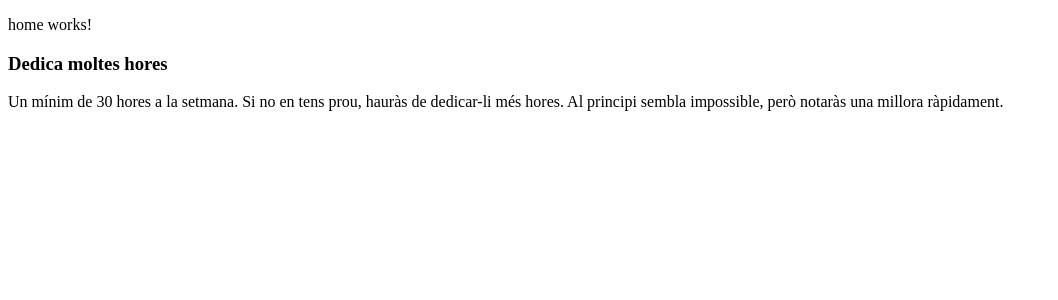
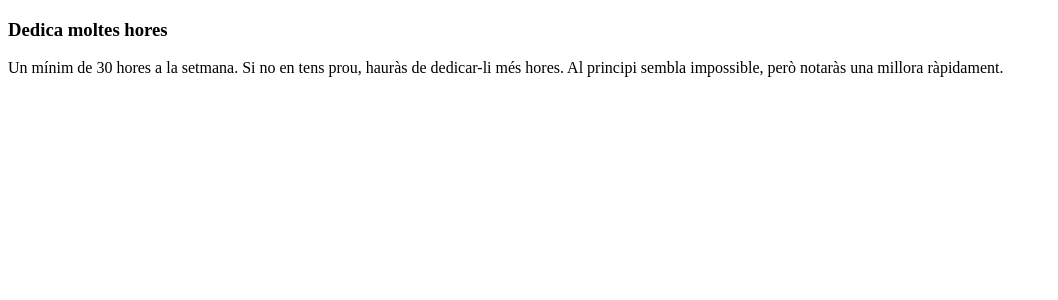
Before and after one commit to soyjuandelgado/IT-S5-Angular-OnBoarding, an Angular app: page / in a window 1280 px wide. Shown: the top 300 px of the page, without its empty margins (0-1058 px from the left). Built offline with nearby package versions, Linux system fonts and the light colour scheme.

Commit message:
show step data in scene

```diff
--- a/src/app/app.html
+++ b/src/app/app.html
@@ -1,5 +1,3 @@
-<main class="main">
-  <app-home></app-home>
-</main>
+<app-home></app-home>
 
 <router-outlet />
--- a/src/app/app.ts
+++ b/src/app/app.ts
@@ -9,5 +9,5 @@ import { Home } from './home/home';
   styleUrl: './app.scss'
 })
 export class App {
-  protected title = 'IT-S5-Angular-OnBoarding';
+  protected title = 'On Boarding';
 }
--- a/src/app/home/home.html
+++ b/src/app/home/home.html
@@ -1,2 +1 @@
-<p>home works!</p>
 <app-scene></app-scene>
--- a/src/app/home/home.ts
+++ b/src/app/home/home.ts
@@ -1,11 +1,12 @@
 import { Component } from '@angular/core';
 import { Scene } from './scene/scene';
+import { Steps } from './steps';
 
 @Component({
   selector: 'app-home',
   imports: [Scene],
   templateUrl: './home.html',
-  styleUrl: './home.scss'
+  styleUrl: './home.scss',
 })
 export class Home {
 
--- a/src/app/home/scene/scene.html
+++ b/src/app/home/scene/scene.html
@@ -1,3 +1,3 @@
-<h3>Dedica moltes hores</h3>
+<h3>{{step.title}}</h3>
 
-Un mínim de 30 hores a la setmana. Si no en tens prou, hauràs de dedicar-li més hores. Al principi sembla impossible, però notaràs una millora ràpidament.
+{{step.description}}
--- a/src/app/home/scene/scene.ts
+++ b/src/app/home/scene/scene.ts
@@ -1,11 +1,18 @@
-import { Component } from '@angular/core';
+import { Component, Input } from '@angular/core';
+import { IStep } from '../istep';
 
 @Component({
   selector: 'app-scene',
   imports: [],
   templateUrl: './scene.html',
-  styleUrl: './scene.scss'
+  styleUrl: './scene.scss',
 })
 export class Scene {
-
+  @Input() step: IStep   = {
+    title: 'Dedica moltes hores',
+    description: `Un mínim de 30 hores a la setmana. Si no en tens prou, hauràs de dedicar-li més hores. Al principi sembla impossible,
+però notaràs una millora ràpidament.`,
+    img: '',
+    bgcolor: '',
+  };
 }
```
Also changed, not shown: src/app/home/istep.ts (+4 -4 lines), src/app/home/steps.ts (+7 -2 lines).
